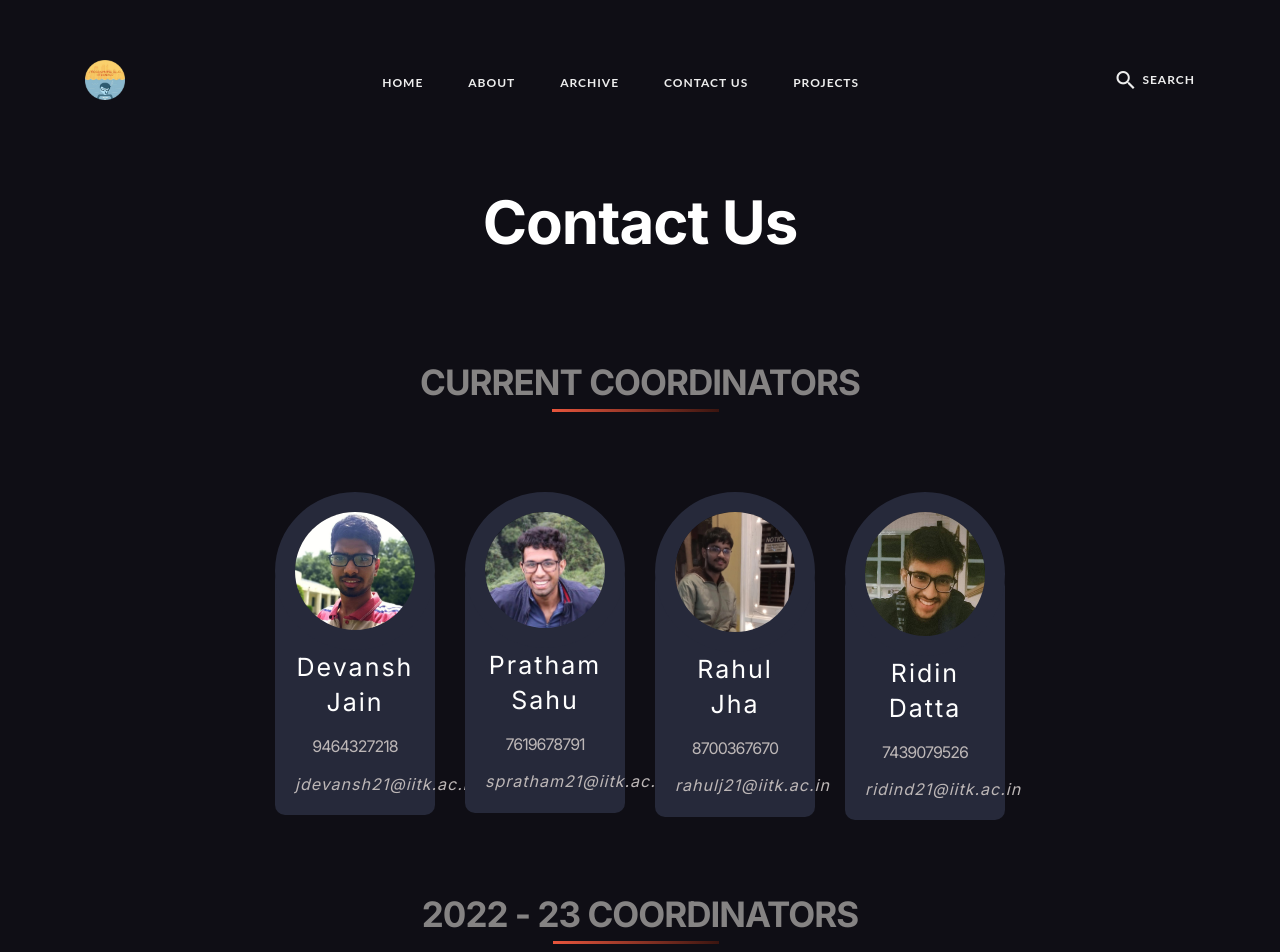
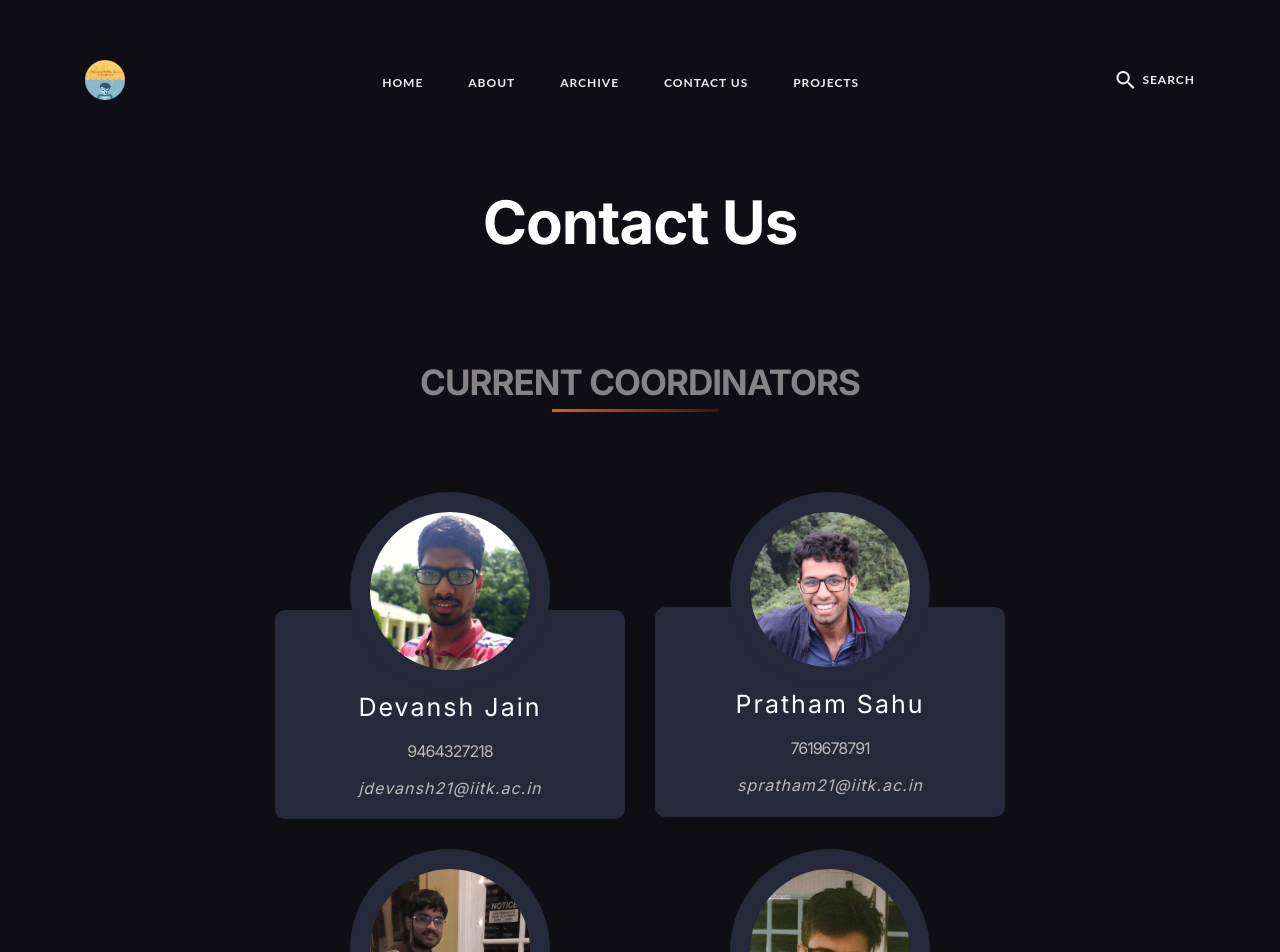
Before and after one commit to shivansh1720/pclub-website, a Jekyll site: the page built from _pages/contact.html, in a window 1280 px wide. Shown: the top 952 px of the page. Built offline with Jekyll 4.4.1, drawn with Linux system fonts in a browser that asks for light colours; nearby versions of some CDN libraries.

Commit message:
Fixed CSS issue

```diff
--- a/_pages/contact.html
+++ b/_pages/contact.html
@@ -492,7 +492,7 @@ img {
     }
 
     .column {
-        max-width: 25%;
+        max-width: 50%;
     }
 }
 
```
